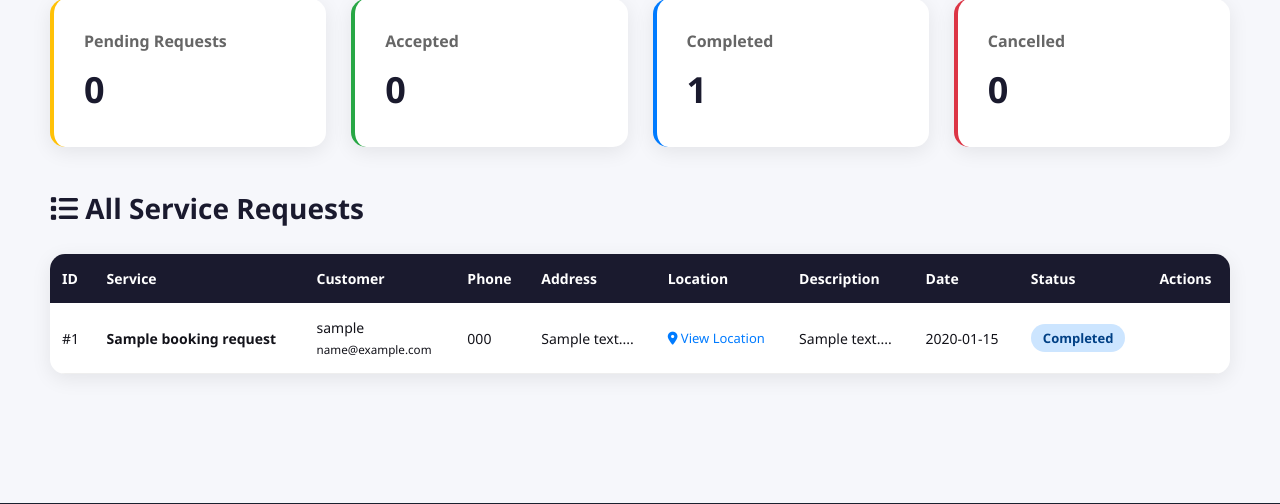
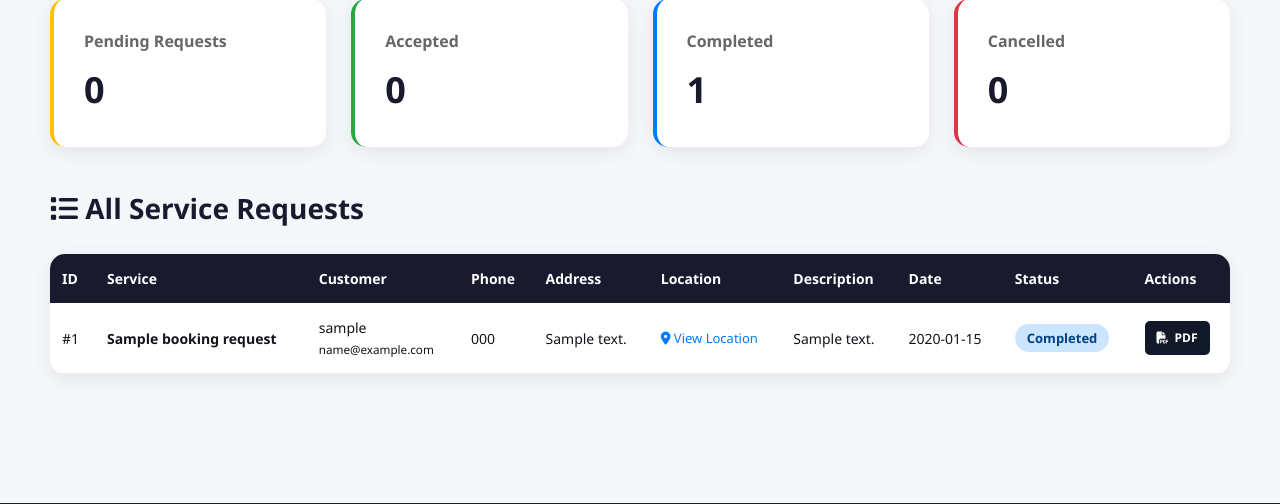
Before and after one commit to Kushalshah0306/Conect-Us, a Flask app: page /admin_dashboard in a window 1280 px wide. Shown: the part 246-750 px from the top of the page. Run offline with Flask 3, Linux system fonts and the light colour scheme; the visitor is signed in with stand-in values (Sample User, id 1); a database or web service that is not in the repository returns one stand-in record (values such as "Sample title").

Commit message:
Add files via upload

```diff
--- a/app.py
+++ b/app.py
@@ -3,12 +3,13 @@ Conect Us - Home Services Platform
 Main Flask Application with MongoDB Integration
 """
 
-from flask import Flask, render_template, redirect, url_for, request, flash, session, jsonify, send_from_directory
+from flask import Flask, render_template, redirect, url_for, request, flash, session, jsonify, send_from_directory, send_file
 from flask_login import LoginManager, UserMixin, login_user, login_required, logout_user, current_user
 from werkzeug.security import generate_password_hash, check_password_hash
 from datetime import datetime, timedelta, timezone
 import random
 import os
+import io
 import traceback
 from dotenv import load_dotenv
 from werkzeug.middleware.proxy_fix import ProxyFix
@@ -21,6 +22,8 @@ from bson.objectid import ObjectId
 import certifi
 from authlib.integrations.flask_client import OAuth
 import requests
+from reportlab.lib.pagesizes import A4
+from reportlab.pdfgen import canvas
 
 # Initialize Flask app
 app = Flask(__name__)
@@ -582,6 +585,96 @@ def update_booking(booking_id, action):
 
     return redirect(url_for('admin_dashboard'))
 
+
+@app.route('/admin/booking_pdf/<booking_id>')
+@login_required
+def booking_pdf(booking_id):
+    if not current_user.is_admin:
+        flash('Access denied', 'error')
+        return redirect(url_for('dashboard'))
+
+    try:
+        bid = ObjectId(booking_id)
+    except:
+        bid = booking_id
+
+    booking = db.booking_requests.find_one({'_id': bid})
+    if not booking:
+        flash('Booking not found', 'error')
+        return redirect(url_for('admin_dashboard'))
+
+    booking = to_dict_with_id(booking)
+
+    buffer = io.BytesIO()
+    pdf = canvas.Canvas(buffer, pagesize=A4)
+    width, height = A4
+    y = height - 60
+
+    def write_line(text, font_name="Helvetica", font_size=11, line_gap=18):
+        nonlocal y
+        pdf.setFont(font_name, font_size)
+        for line in wrap_text(str(text), 95):
+            if y < 60:
+                pdf.showPage()
+                pdf.setFont(font_name, font_size)
+                y = height - 60
+            pdf.drawString(50, y, line)
+            y -= line_gap
+
+    def wrap_text(text, max_chars):
+        text = text or ""
+        words = text.split()
+        if not words:
+            return [""]
+        lines = []
+        current = words[0]
+        for word in words[1:]:
+            trial = f"{current} {word}"
+            if len(trial) <= max_chars:
+                current = trial
+            else:
+                lines.append(current)
+                current = word
+        lines.append(current)
+        return lines
+
+    pdf.setTitle(f"booking-{booking['id']}.pdf")
+    write_line("Conect Us Booking Request", "Helvetica-Bold", 18, 24)
+    write_line(f"Request ID: {booking['id']}", "Helvetica-Bold", 12, 20)
+    write_line("")
+    write_line(f"Service: {booking.get('service_name', 'N/A')}")
+    write_line(f"Customer: {booking.get('user_name', 'N/A')}")
+    write_line(f"Email: {booking.get('user_email', 'N/A')}")
+    write_line(f"Phone: {booking.get('user_phone', 'N/A')}")
+    write_line(f"Status: {booking.get('status', 'pending').capitalize()}")
+
+    created_at = booking.get('created_at')
+    if created_at:
+        write_line(f"Created At: {created_at.strftime('%Y-%m-%d %H:%M')}")
+
+    if booking.get('latitude') and booking.get('longitude'):
+        write_line(f"Location: {booking.get('latitude')}, {booking.get('longitude')}")
+    else:
+        write_line("Location: Not shared")
+
+    write_line("")
+    write_line("Address", "Helvetica-Bold", 12, 20)
+    write_line(booking.get('address', 'N/A'))
+    write_line("")
+    write_line("Description", "Helvetica-Bold", 12, 20)
+    write_line(booking.get('description', 'N/A'))
+
+    pdf.showPage()
+    pdf.save()
+    buffer.seek(0)
+
+    return send_file(
+        buffer,
+        mimetype='application/pdf',
+        as_attachment=True,
+        download_name=f"booking-request-{booking['id']}.pdf"
+    )
+
 def init_db():
     if db is None:
         print("Skipping DB initialization: db is None")
--- a/requirements.txt
+++ b/requirements.txt
@@ -13,3 +13,4 @@ Pillow>=10.0.0
 pymongo>=4.6.0
 dnspython>=2.5.0
 certifi>=2024.2.2
+reportlab>=4.2.0
--- a/templates/admin/admin_dashboard.html
+++ b/templates/admin/admin_dashboard.html
@@ -160,11 +160,41 @@
         color: white;
     }
 
+    .btn-pdf {
+        background: #111827;
+        color: white;
+    }
+
     .status-badge {
         padding: 5px 12px;
         border-radius: 15px;
         font-size: 13px;
         font-weight: 600;
+    }
+
+    .text-preview {
+        display: inline;
+    }
+
+    .text-full {
+        display: none;
+        white-space: normal;
+        word-break: break-word;
+    }
+
+    .text-toggle {
+        background: none;
+        border: none;
+        color: #2563eb;
+        cursor: pointer;
+        font-size: 12px;
+        font-weight: 700;
+        padding: 0;
+        margin-left: 4px;
+    }
+
+    .text-toggle:hover {
+        text-decoration: underline;
     }
 
     .status-pending { background: #fff3cd; color: #856404; }
@@ -394,7 +424,16 @@
                     <td data-label="Service"><strong>{{ booking.service_name }}</strong></td>
                     <td data-label="Customer">{{ booking.user_name }}<br><small>{{ booking.user_email }}</small></td>
 <td data-label="Phone">{{ booking.user_phone }}</td>
-                    <td data-label="Address">{{ booking.address[:30] }}...</td>
+                    <td data-label="Address">
+                        {% set address_text = booking.address or 'N/A' %}
+                        {% if address_text|length > 30 %}
+                        <span class="text-preview">{{ address_text[:30] }}...</span>
+                        <span class="text-full">{{ address_text }}</span>
+                        <button type="button" class="text-toggle" onclick="toggleText(this)">more</button>
+                        {% else %}
+                        <span class="text-full" style="display: inline;">{{ address_text }}</span>
+                        {% endif %}
+                    </td>
                     <td data-label="Location">
                         {% if booking.latitude and booking.longitude %}
                         <a href="https://www.google.com/maps?q={{ booking.latitude }},{{ booking.longitude }}" target="_blank" style="color: #007bff; text-decoration: none; font-size: 13px;">
@@ -404,7 +443,16 @@
                         <span style="color: #999; font-size: 13px;">Not shared</span>
                         {% endif %}
                     </td>
-                    <td data-label="Description">{{ booking.description[:50] if booking.description else 'N/A' }}...</td>
+                    <td data-label="Description">
+                        {% set desc_text = booking.description or 'N/A' %}
+                        {% if desc_text|length > 50 %}
+                        <span class="text-preview">{{ desc_text[:50] }}...</span>
+                        <span class="text-full">{{ desc_text }}</span>
+                        <button type="button" class="text-toggle" onclick="toggleText(this)">more</button>
+                        {% else %}
+                        <span class="text-full" style="display: inline;">{{ desc_text }}</span>
+                        {% endif %}
+                    </td>
                     <td data-label="Date">{{ booking.created_at.strftime('%Y-%m-%d') }}</td>
                     <td data-label="Status" id="status-cell-{{ booking.id }}"><span class="status-badge status-{{ booking.status }}">{{ booking.status|capitalize }}</span></td>
                     <td data-label="Actions">
@@ -424,6 +472,9 @@
                                 <i class="fas fa-times"></i> Reject
                             </button>
                             {% endif %}
+                            <a href="{{ url_for('booking_pdf', booking_id=booking.id) }}" class="btn-action btn-pdf">
+                                <i class="fas fa-file-pdf"></i> PDF
+                            </a>
                         </div>
                     </td>
                 </tr>
@@ -444,6 +495,23 @@
 
 {% block extra_js %}
 <script>
+    function toggleText(button) {
+        const cell = button.parentElement;
+        const preview = cell.querySelector('.text-preview');
+        const full = cell.querySelector('.text-full');
+        const expanded = full.style.display === 'inline';
+
+        if (expanded) {
+            full.style.display = 'none';
+            if (preview) preview.style.display = 'inline';
+            button.textContent = 'more';
+        } else {
+            full.style.display = 'inline';
+            if (preview) preview.style.display = 'none';
+            button.textContent = 'less';
+        }
+    }
+
     function updateBooking(bookingId, action) {
         const btnContainer = document.getElementById('actions-' + bookingId);
         const statusCell = document.getElementById('status-cell-' + bookingId);
@@ -479,9 +547,18 @@
                             </button>
                             <button onclick="updateBooking('${bookingId}', 'cancel')" class="btn-action btn-cancel">
                                 <i class="fas fa-times"></i> Reject
-                            </button>`;
+                            </button>
+                            <a href="/admin/booking_pdf/${bookingId}" class="btn-action btn-pdf">
+                                <i class="fas fa-file-pdf"></i> PDF
+                            </a>`;
+                } else if (newStatus === 'cancelled' || newStatus === 'completed') {
+                    newActions = `<a href="/admin/booking_pdf/${bookingId}" class="btn-action btn-pdf">
+                                <i class="fas fa-file-pdf"></i> PDF
+                            </a>`;
                 } else {
-                    newActions = `<span style="color: #999; font-size: 13px;">No actions</span>`;
+                    newActions = `<a href="/admin/booking_pdf/${bookingId}" class="btn-action btn-pdf">
+                                <i class="fas fa-file-pdf"></i> PDF
+                            </a>`;
                 }
                 btnContainer.innerHTML = newActions;
             } else {
```
Also changed, not shown: templates/dashboard.html (+4 -4 lines).
